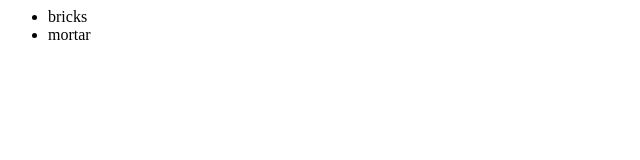
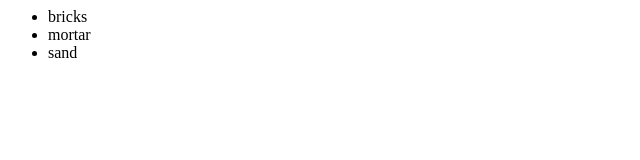
Before and after one commit to BryanRam/gitTutorial, a plain HTML site: page index.html in a window 1280 px wide. Shown: the full height of the page, 0-640 px from the left. Drawn offline with Linux system fonts and the light colour scheme.

Commit message:
added list item sand

```diff
--- a/index.html
+++ b/index.html
@@ -6,7 +6,7 @@
 	<ul>
 		<li>bricks</li>
 		<li>mortar</li>
-
+		<li>sand</li>
 	</ul>
 
 
```
